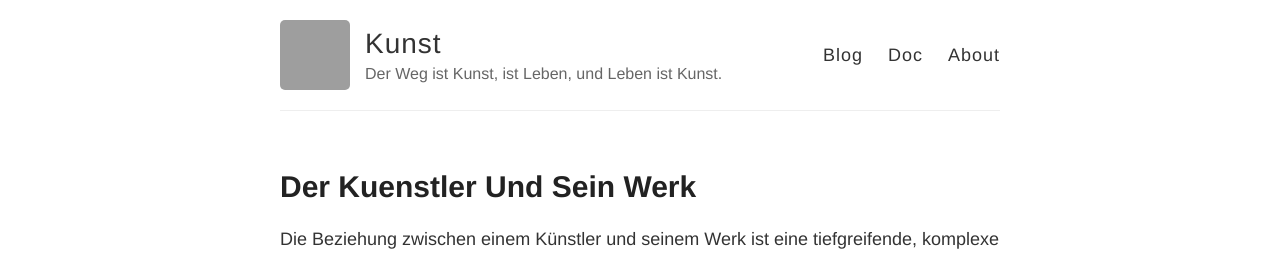
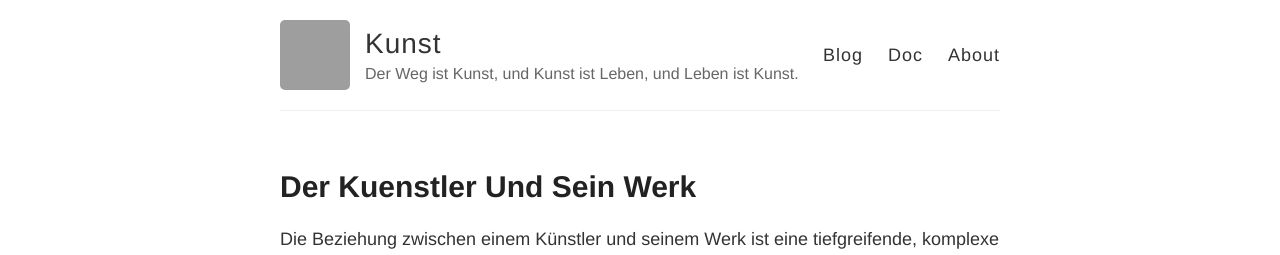
Before and after one commit to S2030c/kunst, a Jekyll site: the page built from index.html, in a window 1280 px wide. Shown: the top 255 px of the page. Built offline with Jekyll 4.4.1, drawn with Linux system fonts in a browser that asks for light colours; grey boxes are pictures that could not be loaded.

Commit message:
Update _config.yml

```diff
--- a/_config.yml
+++ b/_config.yml
@@ -6,7 +6,7 @@
 name: Kunst
 
 # Short bio or description (displayed in the header)
-description: "Der Weg ist Kunst, ist Leben, und Leben ist Kunst."
+description: "Der Weg ist Kunst, und Kunst ist Leben, und Leben ist Kunst."
 
 # URL of your avatar or profile pic (you could use your GitHub profile pic)
 avatar: https://avatars.githubusercontent.com/u/175114473?v=4
```
